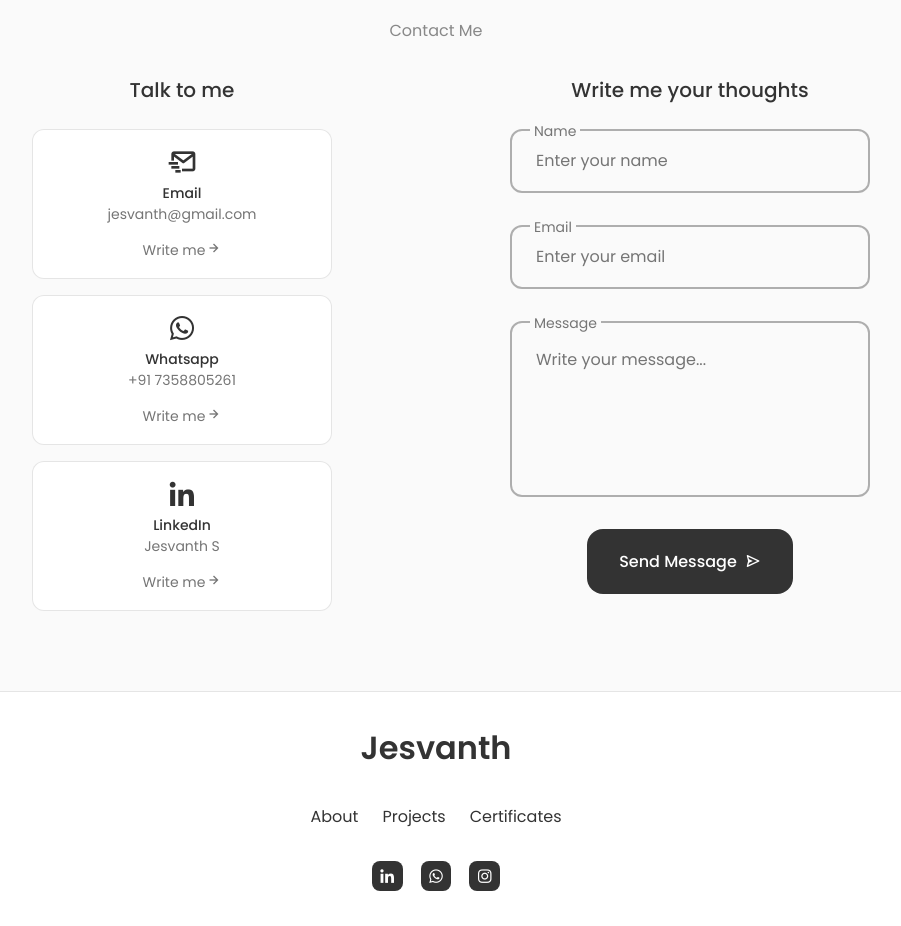
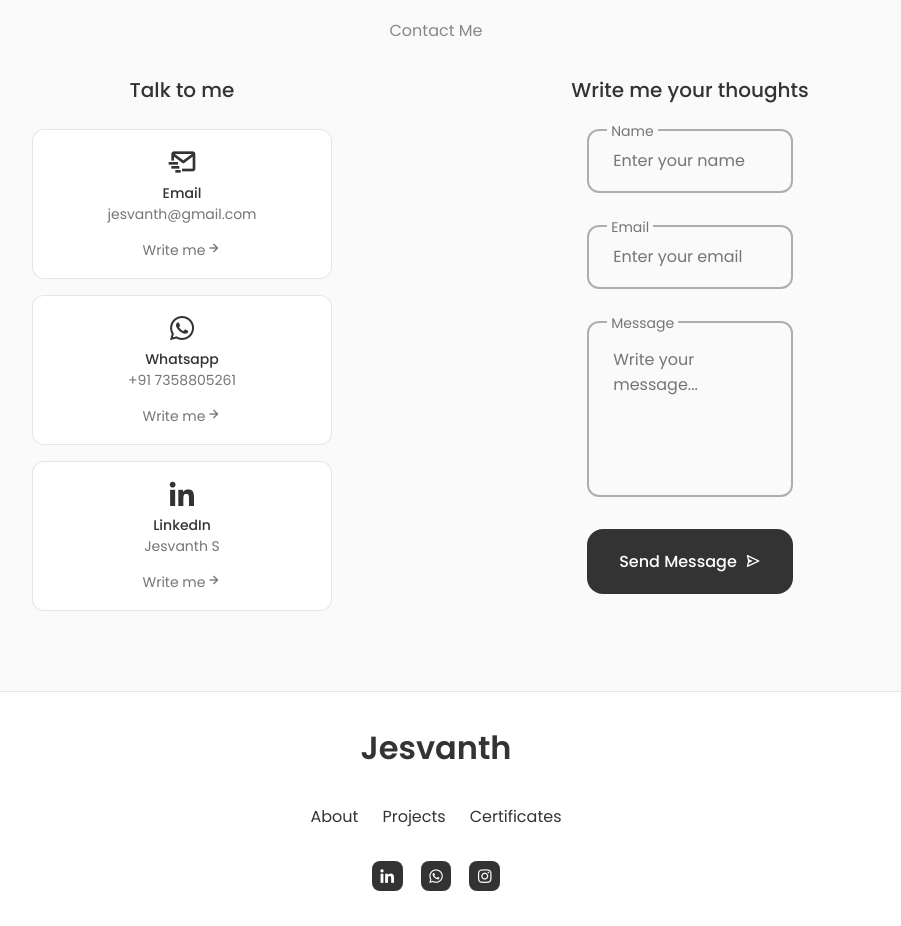
Before and after one commit to Jesvanth/Jesvanth-Portfolio, a React (Create React App) app: page / in a window 1280 px wide. Shown: the part 8869-9795 px from the top of the page, without its empty margins (204-1105 px from the left). Built offline with nearby package versions, Linux system fonts and the light colour scheme.

Commit message:
Update Contacts.jsx

```diff
--- a/src/components/contacts/Contacts.jsx
+++ b/src/components/contacts/Contacts.jsx
@@ -81,8 +81,7 @@ const Contacts = () => {
         <div className='contact__content'>
           <h3 className='contact__title'>Write me your thoughts</h3>
 
-          <form action="https://formsubmit.io/send/jesvanth@gmail.com" method="POST"
-          className='contact__form'>
+<form target="_blank" action="https://formsubmit.co/jesvanth@email.com" method="POST">
 
             <div className='contact__form-div'>
               <label className='contact__form-tag'>Name</label>
```
